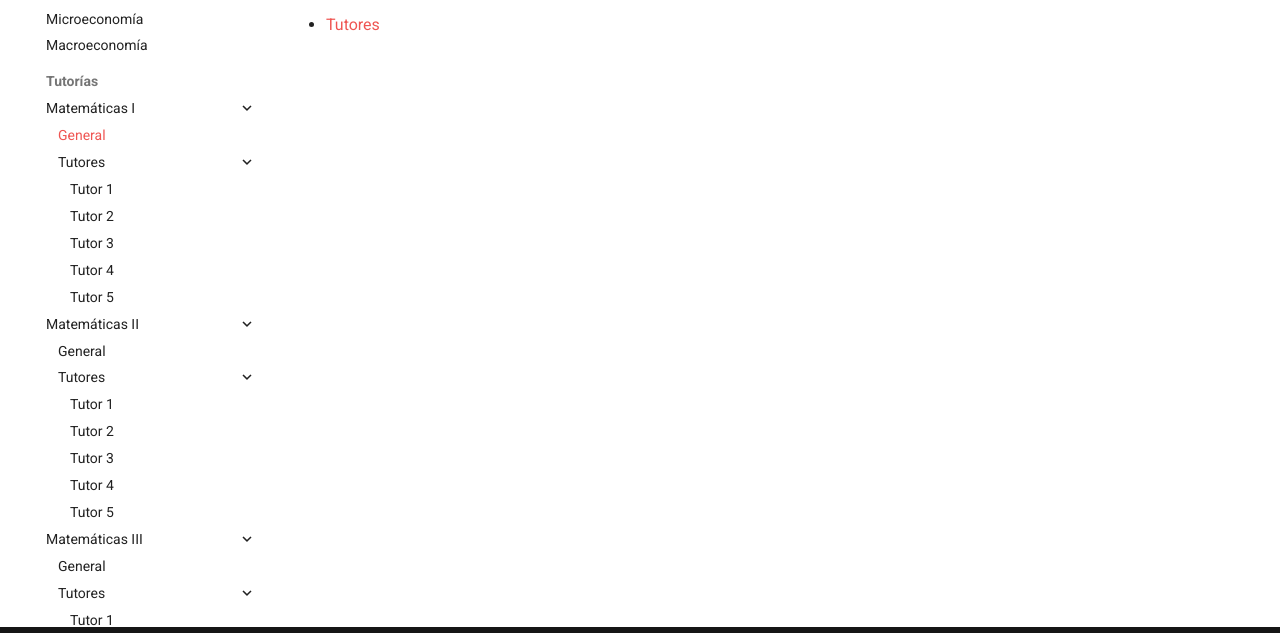
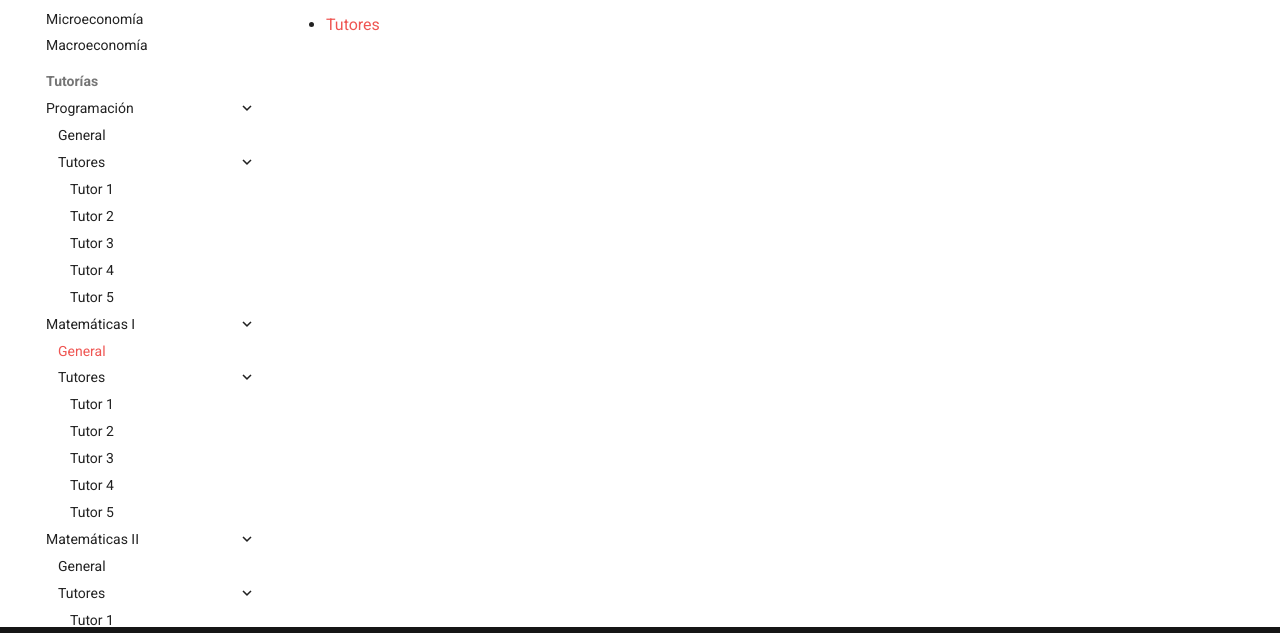
Before and after one commit to cda-fae/cda-fae, an MkDocs documentation site: the page built from docs/tutorias/matematicas-1/index.md, in a window 1280 px wide. Shown: the part 209-842 px from the top of the page. Built offline with MkDocs 1.6.1 and Material for MkDocs 9.7.7, drawn with Linux system fonts in a browser that asks for light colours.

Commit message:
Agrego ramo Programación a Tutorías

```diff
--- a/mkdocs.yml
+++ b/mkdocs.yml
@@ -31,6 +31,14 @@ nav:
     - Microeconomía: ramos/microeconomia.md
     - Macroeconomía: ramos/macroeconomia.md
   - Tutorías:
+      - Programación:
+          - General: tutorias/programacion/index.md
+          - Tutores:
+              - Tutor 1: tutorias/programacion/tutores/tutor1.md
+              - Tutor 2: tutorias/programacion/tutores/tutor2.md
+              - Tutor 3: tutorias/programacion/tutores/tutor3.md
+              - Tutor 4: tutorias/programacion/tutores/tutor4.md
+              - Tutor 5: tutorias/programacion/tutores/tutor5.md
       - Matemáticas I:
           - General: tutorias/matematicas-1/index.md
           - Tutores:
```
